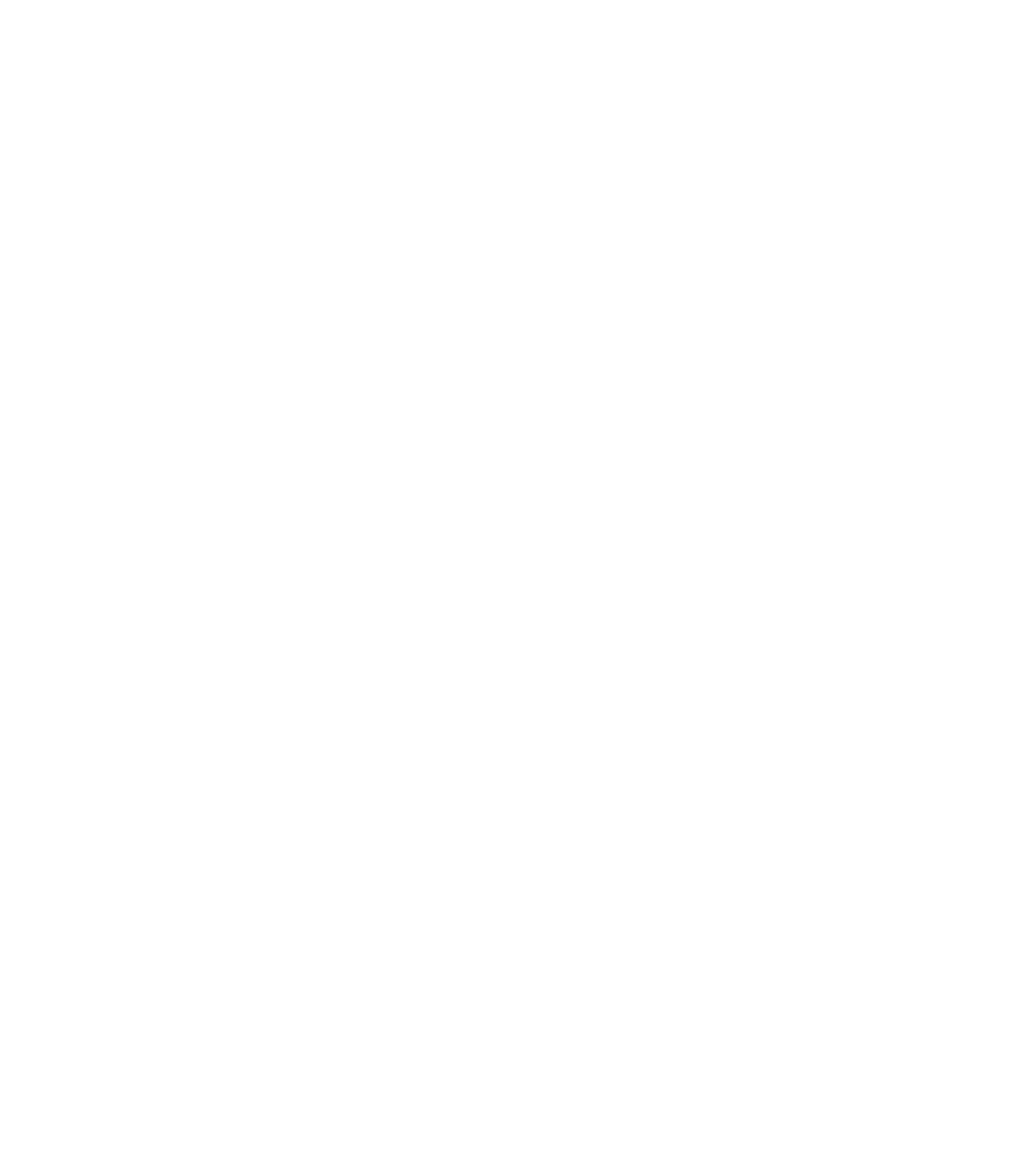
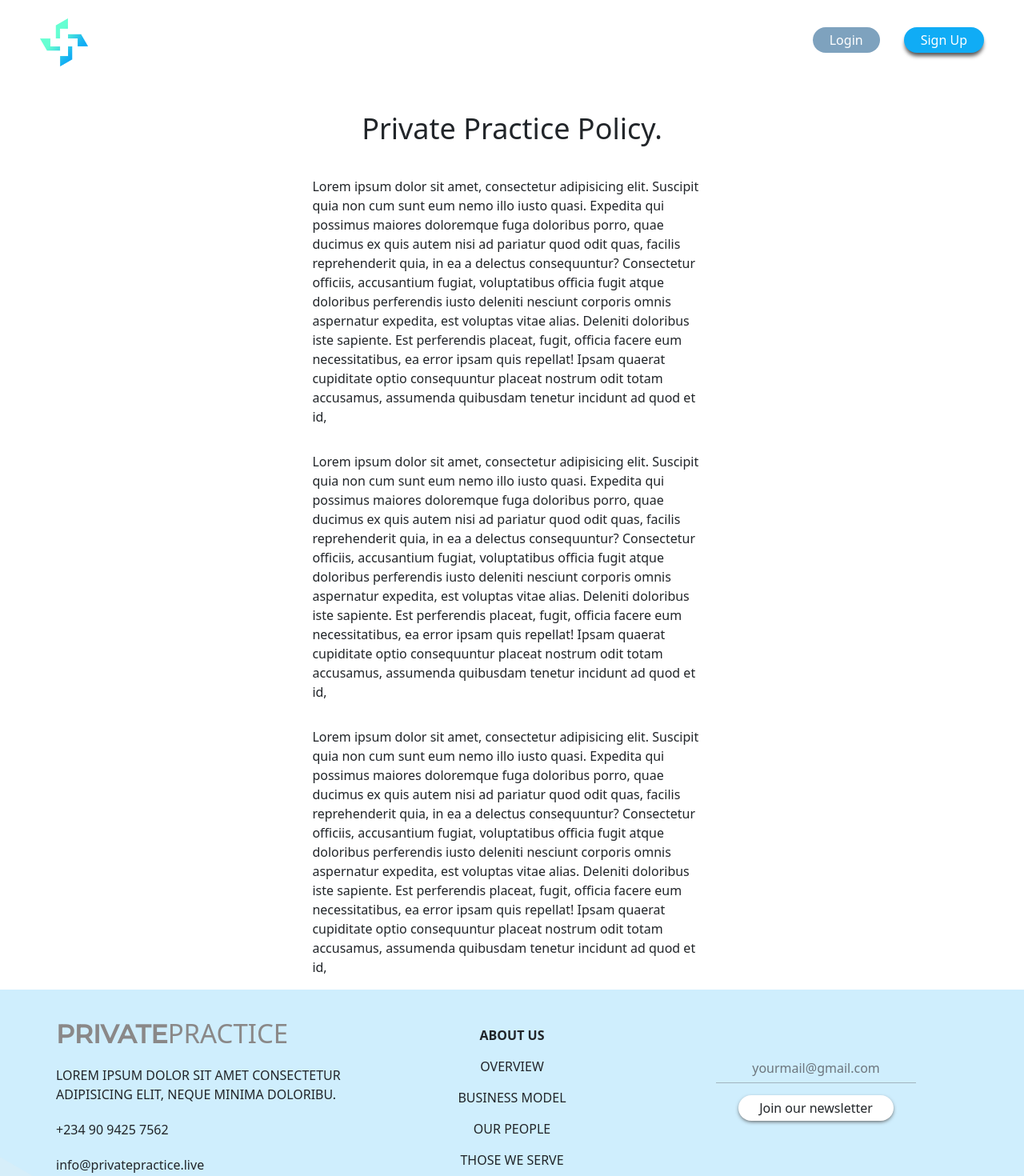
Before and after one commit to Private-Practice-NG/private_practice_web_app, a React (Vite) app: page /policy in a window 1280 px wide. Before the commit this address had no page. Shown: the top 1470 px of the page at 80% size. Before the commit the page ends 800 px from the top, so only its background shows below. Built offline with nearby package versions, Linux system fonts and the light colour scheme.

Commit message:
chore: added policy and terms page + other updates

```diff
--- a/index.html
+++ b/index.html
@@ -28,14 +28,15 @@
       Learn how to configure a non-root public URL by running `npm run build`.
     -->
 
+  <!-- custom styles -->
+  <!-- <link rel="stylesheet" href="../src/styles/globals.css" /> -->
+
   <!-- bootstrap styles CDN -->
 
   <link href="https://cdn.jsdelivr.net/npm/bootstrap@5.1.3/dist/css/bootstrap.min.css" rel="stylesheet"
     integrity="sha384-1BmE4kWBq78iYhFldvKuhfTAU6auU8tT94WrHftjDbrCEXSU1oBoqyl2QvZ6jIW3" crossorigin="anonymous" />
 
-  <!-- custom styles -->
 
-  <!-- <link rel="stylesheet" href="../src/assets/styles/css/landing-page.css" /> -->
 
   <!-- Google fonts CDN-->
 
--- a/src/App.jsx
+++ b/src/App.jsx
@@ -2,6 +2,7 @@
 import HospitalsDashboardRouteCenter from './routing-center/HospitalsDashboardRouteCenter';
 import RegistrationSectionRouteCenter from './routing-center/RegistrationSectionRouteCenter';
 import SpecialistDashboardRouteCenter from './routing-center/SpecialistDashboardRouteCenter';
+import Unclassified_RouteCenter from './routing-center/Unclassified_RouteCenter';
 import ScrollHandler from './components/ScrollHandler';
 
 function App() {
@@ -11,6 +12,7 @@
         <RegistrationSectionRouteCenter />
         <HospitalsDashboardRouteCenter />
         <SpecialistDashboardRouteCenter />
+        <Unclassified_RouteCenter />
       </ScrollHandler>
       {/* <PageNotFound /> */}
     </BrowserRouter>
--- a/src/components/TopNavbar.jsx
+++ b/src/components/TopNavbar.jsx
@@ -10,7 +10,11 @@
       <nav className='navbar navbar-expand-lg navbar-light top-nav'>
         <div className='container-fluid'>
           <Link to='/' className='navbar-brand'>
-            <img src={brandLogo} alt='private practice logo' />
+            <img
+              src={brandLogo}
+              alt='private practice logo'
+              style={{ display: 'inline-block' }}
+            />
             <span>Private Practice</span>
           </Link>
           <button
--- a/src/main.jsx
+++ b/src/main.jsx
@@ -1,6 +1,8 @@
 import React from 'react';
 import ReactDOM from 'react-dom/client';
 import App from './App.jsx';
+import './styles/globals.css';
+
 
 ReactDOM.createRoot(document.getElementById('root')).render(
   <React.StrictMode>
--- a/src/pages/landing-page/index.jsx
+++ b/src/pages/landing-page/index.jsx
@@ -11,7 +11,7 @@
   return (
     <main>
       <TopNavbar />
-      <section style={{ transform: 'translateY(-94.5px)' }}>
+      <section style={{ transform: 'translateY(-102.5px)' }}>
         <LeadBanner />
         <GoalsArea />
         <HowItWorksSection />
--- /dev/null
+++ b/src/pages/policy-page/index.jsx
@@ -0,0 +1,63 @@
+// import React from 'react';
+import MainFooter from '../../components/MainFooter';
+import TopNavbar from '../../components/TopNavbar';
+
+function PolicyPage() {
+  return (
+    <main className='policy-page '>
+      <TopNavbar />
+      <section className='px-3 sm:px-[20px] mt-[40px] min-h-screen'>
+        <div className='text-content-wrapper w-full md:w-[65%] lg:w-[50%] xl:w-[40%] md:mx-auto text-[15px] font-[400] md:text-[16px]'>
+          <h2 className='my-6 text-4xl text-center'>
+            Private Practice Policy.
+          </h2>
+          <div className='py-3'>
+            Lorem ipsum dolor sit amet, consectetur adipisicing elit. Suscipit
+            quia non cum sunt eum nemo illo iusto quasi. Expedita qui possimus
+            maiores doloremque fuga doloribus porro, quae ducimus ex quis autem
+            nisi ad pariatur quod odit quas, facilis reprehenderit quia, in ea a
+            delectus consequuntur? Consectetur officiis, accusantium fugiat,
+            voluptatibus officia fugit atque doloribus perferendis iusto
+            deleniti nesciunt corporis omnis aspernatur expedita, est voluptas
+            vitae alias. Deleniti doloribus iste sapiente. Est perferendis
+            placeat, fugit, officia facere eum necessitatibus, ea error ipsam
+            quis repellat! Ipsam quaerat cupiditate optio consequuntur placeat
+            nostrum odit totam accusamus, assumenda quibusdam tenetur incidunt
+            ad quod et id,
+          </div>
+          <div className='py-3'>
+            Lorem ipsum dolor sit amet, consectetur adipisicing elit. Suscipit
+            quia non cum sunt eum nemo illo iusto quasi. Expedita qui possimus
+            maiores doloremque fuga doloribus porro, quae ducimus ex quis autem
+            nisi ad pariatur quod odit quas, facilis reprehenderit quia, in ea a
+            delectus consequuntur? Consectetur officiis, accusantium fugiat,
+            voluptatibus officia fugit atque doloribus perferendis iusto
+            deleniti nesciunt corporis omnis aspernatur expedita, est voluptas
+            vitae alias. Deleniti doloribus iste sapiente. Est perferendis
+            placeat, fugit, officia facere eum necessitatibus, ea error ipsam
+            quis repellat! Ipsam quaerat cupiditate optio consequuntur placeat
+            nostrum odit totam accusamus, assumenda quibusdam tenetur incidunt
+            ad quod et id,
+          </div>
+          <div className='py-3'>
+            Lorem ipsum dolor sit amet, consectetur adipisicing elit. Suscipit
+            quia non cum sunt eum nemo illo iusto quasi. Expedita qui possimus
+            maiores doloremque fuga doloribus porro, quae ducimus ex quis autem
+            nisi ad pariatur quod odit quas, facilis reprehenderit quia, in ea a
+            delectus consequuntur? Consectetur officiis, accusantium fugiat,
+            voluptatibus officia fugit atque doloribus perferendis iusto
+            deleniti nesciunt corporis omnis aspernatur expedita, est voluptas
+            vitae alias. Deleniti doloribus iste sapiente. Est perferendis
+            placeat, fugit, officia facere eum necessitatibus, ea error ipsam
+            quis repellat! Ipsam quaerat cupiditate optio consequuntur placeat
+            nostrum odit totam accusamus, assumenda quibusdam tenetur incidunt
+            ad quod et id,
+          </div>
+        </div>
+      </section>
+      <MainFooter />
+    </main>
+  );
+}
+
+export default PolicyPage;
--- /dev/null
+++ b/src/pages/terms-page/index.jsx
@@ -0,0 +1,61 @@
+// import React from 'react';
+import MainFooter from '../../components/MainFooter';
+import TopNavbar from '../../components/TopNavbar';
+
+function TermsPage() {
+  return (
+    <main className='terms-page'>
+      <TopNavbar />
+      <section className='px-3 sm:px-[20px] mt-[40px] min-h-screen'>
+        <div className='text-content-wrapper w-full md:w-[65%] lg:w-[50%] xl:w-[40%] md:mx-auto text-[15px] font-[400] md:text-[16px]'>
+          <h2 className='my-6 text-4xl text-center'>Private Practice Terms.</h2>
+          <div className='py-3'>
+            Lorem ipsum dolor sit amet, consectetur adipisicing elit. Suscipit
+            quia non cum sunt eum nemo illo iusto quasi. Expedita qui possimus
+            maiores doloremque fuga doloribus porro, quae ducimus ex quis autem
+            nisi ad pariatur quod odit quas, facilis reprehenderit quia, in ea a
+            delectus consequuntur? Consectetur officiis, accusantium fugiat,
+            voluptatibus officia fugit atque doloribus perferendis iusto
+            deleniti nesciunt corporis omnis aspernatur expedita, est voluptas
+            vitae alias. Deleniti doloribus iste sapiente. Est perferendis
+            placeat, fugit, officia facere eum necessitatibus, ea error ipsam
+            quis repellat! Ipsam quaerat cupiditate optio consequuntur placeat
+            nostrum odit totam accusamus, assumenda quibusdam tenetur incidunt
+            ad quod et id,
+          </div>
+          <div className='py-3'>
+            Lorem ipsum dolor sit amet, consectetur adipisicing elit. Suscipit
+            quia non cum sunt eum nemo illo iusto quasi. Expedita qui possimus
+            maiores doloremque fuga doloribus porro, quae ducimus ex quis autem
+            nisi ad pariatur quod odit quas, facilis reprehenderit quia, in ea a
+            delectus consequuntur? Consectetur officiis, accusantium fugiat,
+            voluptatibus officia fugit atque doloribus perferendis iusto
+            deleniti nesciunt corporis omnis aspernatur expedita, est voluptas
+            vitae alias. Deleniti doloribus iste sapiente. Est perferendis
+            placeat, fugit, officia facere eum necessitatibus, ea error ipsam
+            quis repellat! Ipsam quaerat cupiditate optio consequuntur placeat
+            nostrum odit totam accusamus, assumenda quibusdam tenetur incidunt
+            ad quod et id,
+          </div>
+          <div className='py-3'>
+            Lorem ipsum dolor sit amet, consectetur adipisicing elit. Suscipit
+            quia non cum sunt eum nemo illo iusto quasi. Expedita qui possimus
+            maiores doloremque fuga doloribus porro, quae ducimus ex quis autem
+            nisi ad pariatur quod odit quas, facilis reprehenderit quia, in ea a
+            delectus consequuntur? Consectetur officiis, accusantium fugiat,
+            voluptatibus officia fugit atque doloribus perferendis iusto
+            deleniti nesciunt corporis omnis aspernatur expedita, est voluptas
+            vitae alias. Deleniti doloribus iste sapiente. Est perferendis
+            placeat, fugit, officia facere eum necessitatibus, ea error ipsam
+            quis repellat! Ipsam quaerat cupiditate optio consequuntur placeat
+            nostrum odit totam accusamus, assumenda quibusdam tenetur incidunt
+            ad quod et id,
+          </div>
+        </div>
+      </section>
+      <MainFooter />
+    </main>
+  );
+}
+
+export default TermsPage;
--- /dev/null
+++ b/src/routing-center/Unclassified_RouteCenter.jsx
@@ -0,0 +1,15 @@
+// import React from "react";
+import { Routes, Route } from 'react-router-dom';
+import PolicyPage from '../pages/policy-page';
+import TermsPage from '../pages/terms-page';
+
+function SpecialistDashboardRouteCenter() {
+  return (
+    <Routes>
+      <Route path='/policy' element={<PolicyPage />} />
+      <Route path='/terms' element={<TermsPage />} />
+    </Routes>
+  );
+}
+
+export default SpecialistDashboardRouteCenter;
```
